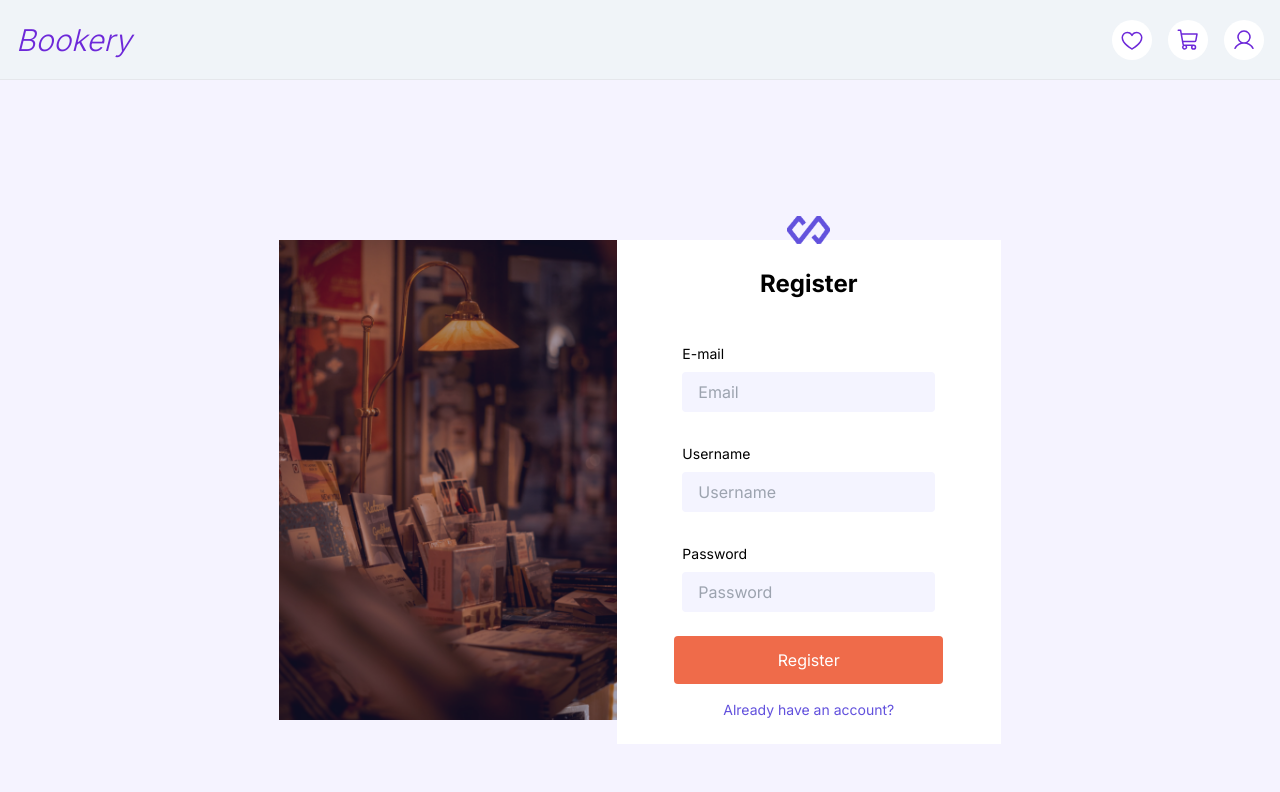
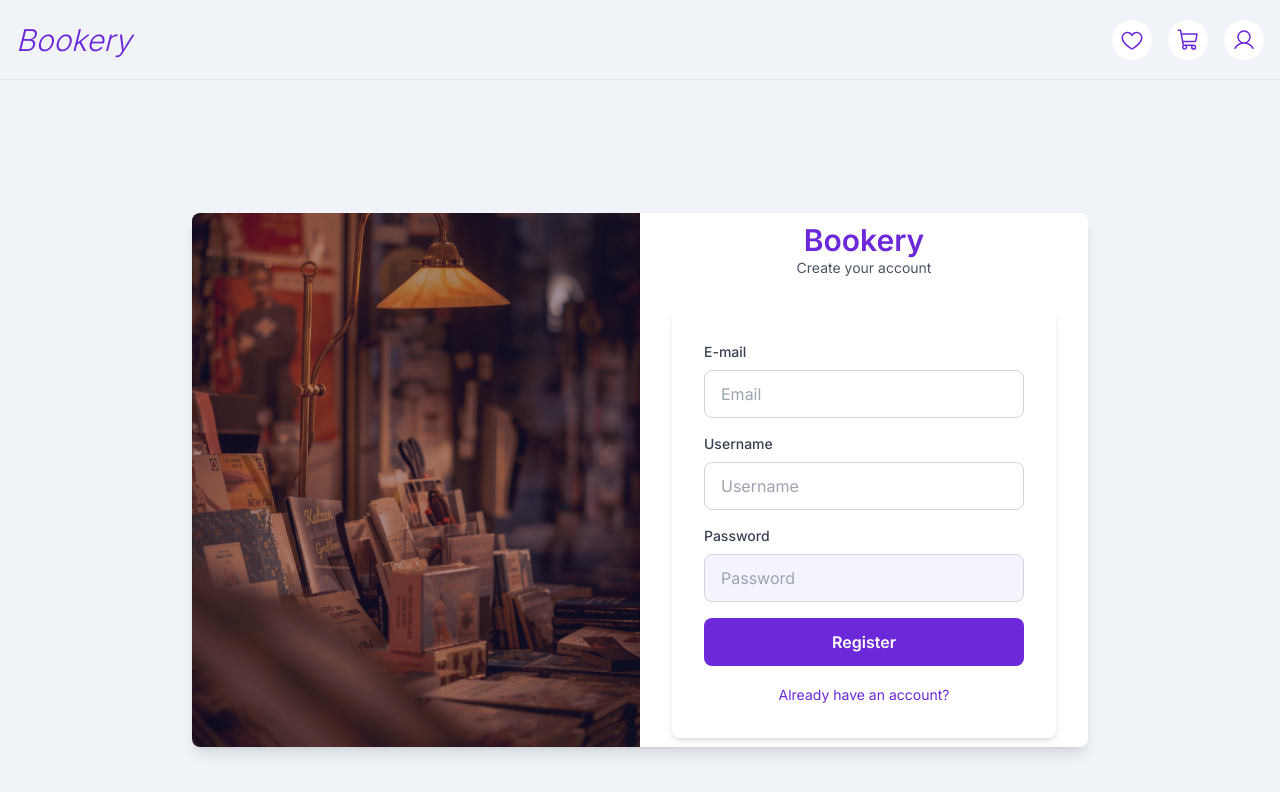
Before and after one commit to rahilevych/bookery, a Next.js app: page /register in a window 1280 px wide. Shown: the top 792 px of the page. Built offline with nearby package versions, Linux system fonts and the light colour scheme; no server answers.

Commit message:
notifications were added to login and register page

```diff
--- a/src/app/login/page.tsx
+++ b/src/app/login/page.tsx
@@ -3,8 +3,8 @@ import { FormEvent, useState } from 'react';
 import { signIn } from 'next-auth/react';
 import { useRouter } from 'next/navigation';
 import Link from 'next/link';
-import formImg from '../../img/login.png';
-import logo from '../../img/logo.png';
+import formImg from '../../img/login.png'; // Предположим, что это изображение используется для фона формы
+import toast from 'react-hot-toast';
 
 export default function Login() {
   const [error, setError] = useState<string>('');
@@ -25,59 +25,67 @@ export default function Login() {
 
     if (res?.error) {
       setError(res.error as string);
+      toast.error(res.error as string);
     } else if (res?.ok) {
+      toast.success('Successfully logged in!');
       router.push('/');
     }
   };
 
   return (
-    <section className='w-full h-screen flex items-center justify-center bg-violet-50'>
-      <div className='w-3/5 h-3/5 flex flex-row items-center justify-center md:w-3/5'>
-        <div className='hidden h-full lg:block'>
-          <img src={formImg.src} alt='Form Image' className='w-auto h-full' />
+    <section className='w-full h-screen flex items-center justify-center bg-[#F0F4F8]'>
+      <div className='w-full max-w-4xl h-4/6 flex flex-row items-center justify-center bg-white shadow-lg rounded-lg overflow-hidden'>
+        <div className='hidden lg:block lg:w-1/2 h-full'>
+          <img
+            src={formImg.src}
+            alt='Form Image'
+            className='w-full h-full object-cover'
+          />
         </div>
-        <div className='w-full h-full bg-white flex flex-col justify-center items-center gap-0 md:w-96'>
-          <div>
-            <img src={logo.src} alt='Logo' className='h-7 w-auto' />
+        <div className='w-full lg:w-1/2 flex flex-col justify-center items-center p-8'>
+          <div className='mb-8 text-center'>
+            <h1 className='text-3xl font-semibold text-[#6D28D9]'>Bookery</h1>
+            <p className='text-sm text-gray-600'>Login to your account</p>
           </div>
 
           <form
-            className='p-2 gap-2 w-full h-auto flex flex-col justify-between items-center bg-white md:p-6 gap-4'
+            className='w-full max-w-sm bg-white shadow-md rounded-lg p-8'
             onSubmit={handleSubmit}>
-            {error && <div className='text-black'>{error}</div>}
-            <h1 className='mb-5 w-full text-2xl font-bold text-center'>
-              Login
-            </h1>
-            <div className='w-full p-2 md:w-4/5 flex flex-col gap-2'>
-              <label className='w-full text-sm'>E-mail</label>
+            {error && <div className='mb-4 text-red-600'>{error}</div>}
+            <div className='mb-4'>
+              <label className='block text-sm font-medium text-gray-700 mb-2'>
+                E-mail
+              </label>
               <input
                 type='email'
                 placeholder='Email'
-                className='w-full h-10 rounded p-4'
+                className='w-full h-12 border border-gray-300 rounded-lg px-4 py-2 focus:outline-none focus:ring-2 focus:ring-[#6D28D9]'
                 name='email'
                 required
               />
             </div>
-            <div className='w-full p-2 md:w-4/5 flex flex-col gap-2'>
-              <label className='w-full text-sm'>Password</label>
+            <div className='mb-4'>
+              <label className='block text-sm font-medium text-gray-700 mb-2'>
+                Password
+              </label>
               <input
                 type='password'
                 placeholder='Password'
-                className='w-full h-10 rounded p-4 bg-[#F4F4FF]'
+                className='w-full h-12 border border-gray-300 rounded-lg px-4 py-2 bg-[#F4F4FF] focus:outline-none focus:ring-2 focus:ring-[#6D28D9]'
                 name='password'
                 required
               />
             </div>
-
-            <button className='w-full p-2 md:w-4/5 h-auto bg-[#EF6B4A] rounded text-white p-3'>
+            <button className='w-full h-12 bg-[#6D28D9] text-white font-semibold rounded-lg hover:bg-[#4c2c9a] transition duration-150'>
               Sign In
             </button>
-
-            <Link
-              href='/register'
-              className='text-sm text-[#6251DD] transition duration-150 ease hover:text-black'>
-              Don't have an account?
-            </Link>
+            <div className='mt-4 text-center'>
+              <Link
+                href='/register'
+                className='text-sm text-[#6D28D9] hover:text-[#4c2c9a] transition duration-150'>
+                Don't have an account?
+              </Link>
+            </div>
           </form>
         </div>
       </div>
--- a/src/app/register/page.tsx
+++ b/src/app/register/page.tsx
@@ -3,91 +3,104 @@ import { FormEvent, useRef, useState } from 'react';
 import { useRouter } from 'next/navigation';
 import Link from 'next/link';
 import { register } from '@/actions/register';
-import logo from '../../img/logo.png';
 import formImg from '../../img/login.png';
+import toast from 'react-hot-toast';
 
 export default function Register() {
-  const [error, setError] = useState<string>();
+  const [error, setError] = useState<string>('');
   const router = useRouter();
   const ref = useRef<HTMLFormElement>(null);
-  const handleSubmit = async (formData: FormData) => {
-    const r = await register({
-      email: formData.get('email'),
-      password: formData.get('password'),
-      name: formData.get('name'),
-      surname: formData.get('surname'),
-      username: formData.get('username'),
+
+  const handleSubmit = async (event: FormEvent<HTMLFormElement>) => {
+    event.preventDefault();
+
+    const formData = new FormData(event.currentTarget);
+    const result = await register({
+      email: formData.get('email') as string,
+      password: formData.get('password') as string,
+      name: formData.get('name') as string,
+      surname: formData.get('surname') as string,
+      username: formData.get('username') as string,
     });
+
     ref.current?.reset();
-    if (r?.error) {
-      setError(r.error);
-      return;
+    if (result?.error) {
+      setError(result.error as string);
+      toast.error(result.error as string);
     } else {
-      return router.push('/login');
+      toast.success('Successfully registered!');
+      router.push('/login');
     }
   };
+
   return (
-    <section className='w-full h-screen flex items-center justify-center bg-violet-50'>
-      <div className='w-4/5 h-3/5 flex flex-row items-center justify-center  md:w-3/5  '>
-        <div className=' hidden h-full   lg:block '>
-          {' '}
-          <img src={formImg.src} alt='' className=' w-auto h-full' />
+    <section className='w-full h-screen flex items-center justify-center bg-[#F0F4F8]'>
+      <div className='w-full max-w-4xl h-4/6 flex flex-row items-center justify-center bg-white shadow-lg rounded-lg overflow-hidden'>
+        <div className='hidden lg:block lg:w-1/2 h-full'>
+          <img
+            src={formImg.src}
+            alt='Register Image'
+            className='w-full h-full object-cover'
+          />
         </div>
-        <div className='w-full h-full bg-white  flex flex-col justify-center items-center gap-0  md:w-96  '>
-          <div>
-            {' '}
-            <img src={logo.src} alt='' className='h-7 w-auto' />
+        <div className='w-full lg:w-1/2 flex flex-col justify-center items-center p-8'>
+          <div className='mb-8 text-center'>
+            <h1 className='text-3xl font-semibold text-[#6D28D9]'>Bookery</h1>
+            <p className='text-sm text-gray-600'>Create your account</p>
           </div>
 
           <form
             ref={ref}
-            className=' p-2 gap-2 w-full h-auto  flex flex-col justify-between items-center
-            bg-white  md:p-6 gap-4  '
-            action={handleSubmit}>
-            {error && <div className='text-black'>{error}</div>}
-            <h1 className='mb-5 w-full text-2xl font-bold text-center'>
-              Register
-            </h1>
-            <div className='w-full p-2 sm:w-4/5 flex flex-col gap-2'>
-              <label className='w-full text-sm'>E-mail</label>
+            className='w-full max-w-sm bg-white shadow-md rounded-lg p-8'
+            onSubmit={handleSubmit}>
+            {error && <div className='mb-4 text-red-600'>{error}</div>}
+            <div className='mb-4'>
+              <label className='block text-sm font-medium text-gray-700 mb-2'>
+                E-mail
+              </label>
               <input
                 type='email'
                 placeholder='Email'
-                className='w-full h-10  rounded p-4 bg-[#F4F4FF]'
+                className='w-full h-12 border border-gray-300 rounded-lg px-4 py-2 focus:outline-none focus:ring-2 focus:ring-[#6D28D9]'
                 name='email'
+                required
               />
             </div>
-            <div className='w-full p-2 sm:w-4/5 flex flex-col gap-2'>
-              <label className='w-full text-sm'>Username</label>
+            <div className='mb-4'>
+              <label className='block text-sm font-medium text-gray-700 mb-2'>
+                Username
+              </label>
               <input
                 type='text'
                 placeholder='Username'
-                className='w-full h-10  rounded p-4 bg-[#F4F4FF]'
+                className='w-full h-12 border border-gray-300 rounded-lg px-4 py-2 focus:outline-none focus:ring-2 focus:ring-[#6D28D9]'
                 name='username'
+                required
               />
             </div>
-            <div className='w-full p-2 sm:w-4/5 flex flex-col gap-2'>
-              {' '}
-              <label className='w-full text-sm'>Password</label>
-              <div className='flex w-full'>
+            <div className='mb-4'>
+              <label className='block text-sm font-medium text-gray-700 mb-2'>
+                Password
+              </label>
               <input
                 type='password'
                 placeholder='Password'
-                  className='w-full h-10 rounded p-4 bg-[#F4F4FF]'
+                className='w-full h-12 border border-gray-300 rounded-lg px-4 py-2 bg-[#F4F4FF] focus:outline-none focus:ring-2 focus:ring-[#6D28D9]'
                 name='password'
+                required
               />
             </div>
-            </div>
 
-            <button className='w-full p-3 sm:w-4/5 h-auto bg-[#EF6B4A]  rounded text-white p-3'>
+            <button className='w-full h-12 bg-[#6D28D9] text-white font-semibold rounded-lg hover:bg-[#4c2c9a] transition duration-150'>
               Register
             </button>
-
+            <div className='mt-4 text-center'>
               <Link
                 href='/login'
-              className='text-sm text-[#6251DD] transition duration-150 ease hover:text-black'>
+                className='text-sm text-[#6D28D9] hover:text-[#4c2c9a] transition duration-150'>
                 Already have an account?
               </Link>
+            </div>
           </form>
         </div>
       </div>
```
Lines whose indentation alone changed are shown as unchanged.
